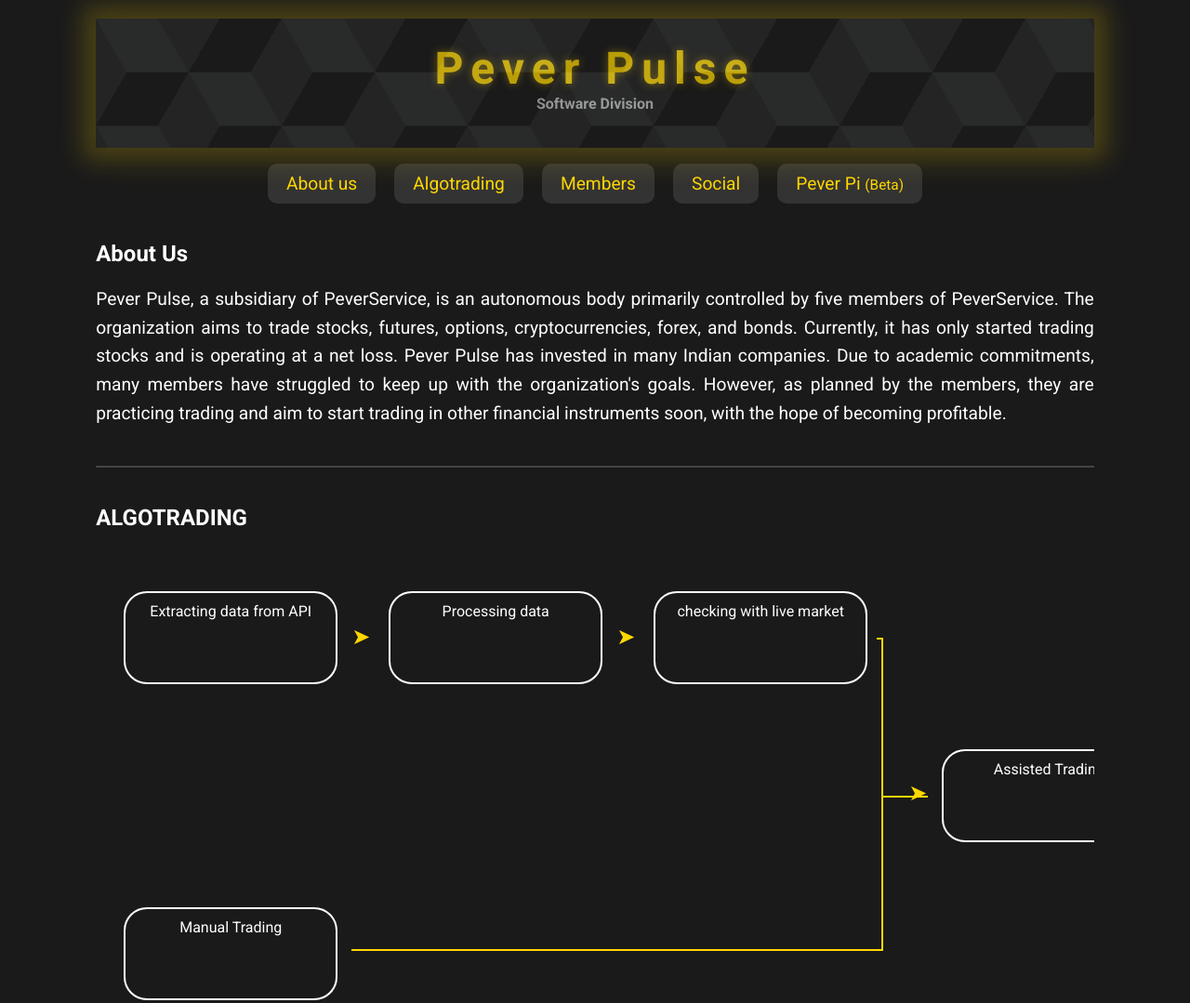
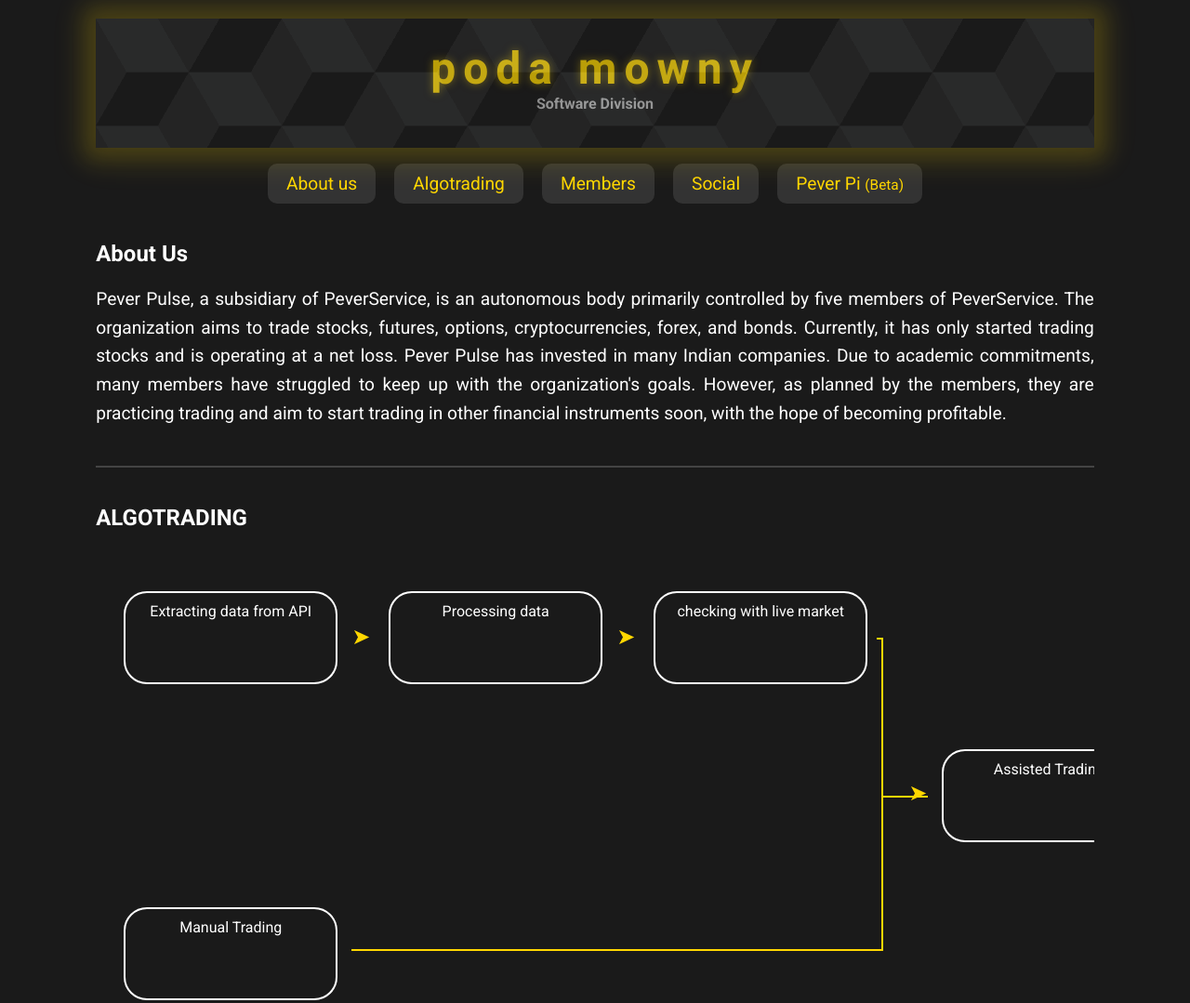
Before and after one commit to afishyke/peverpulse.github.io, a plain HTML site: page index.html in a window 1280 px wide. Shown: the top 1079 px of the page at 93% size. Drawn offline with nearby package versions, Linux system fonts and the light colour scheme.

Commit message:
Update index.html

```diff
--- a/index.html
+++ b/index.html
@@ -303,7 +303,7 @@
 <body>
     <div class="container">
         <header class="header">
-            <h1>Pever Pulse</h1>
+            <h1>poda mowny</h1>
             <h2>Software Division</h2>
         </header>
 
```
